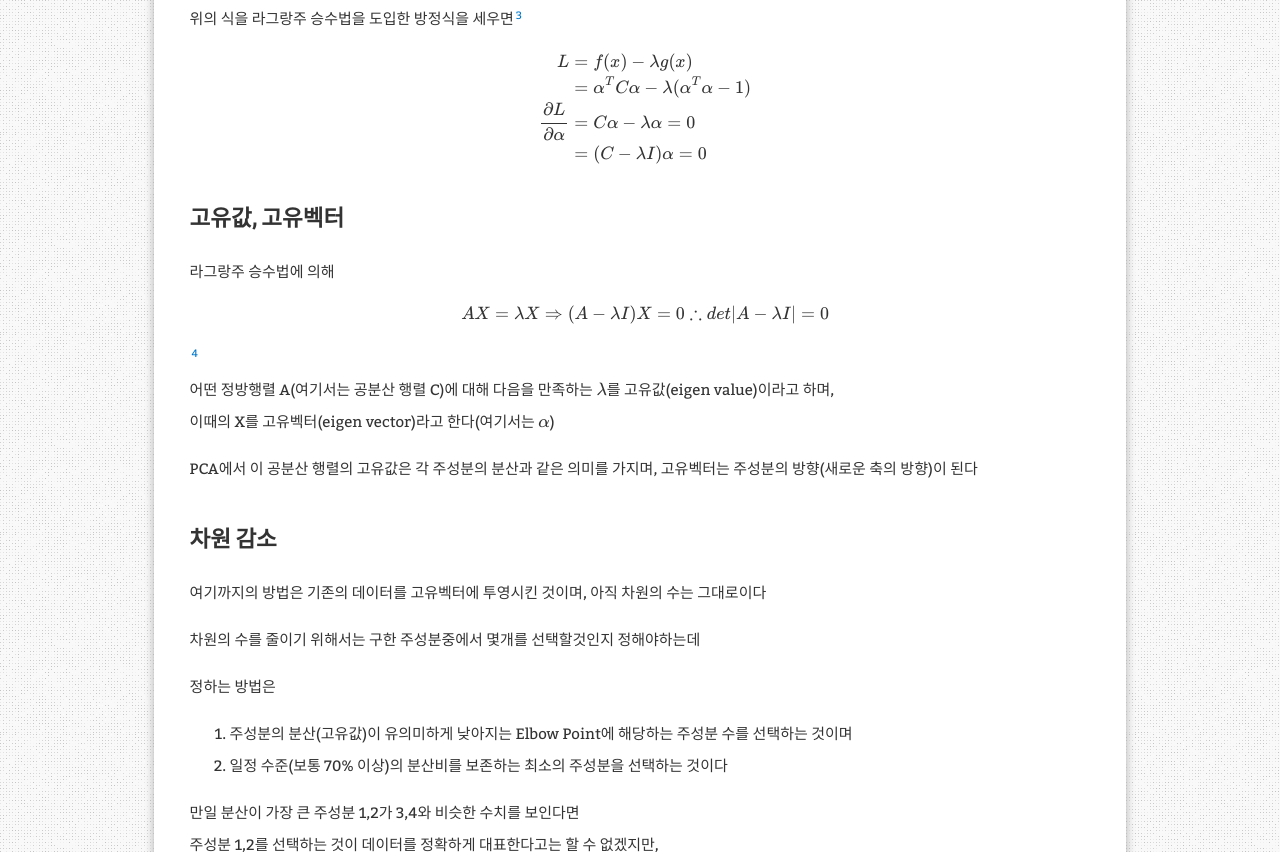
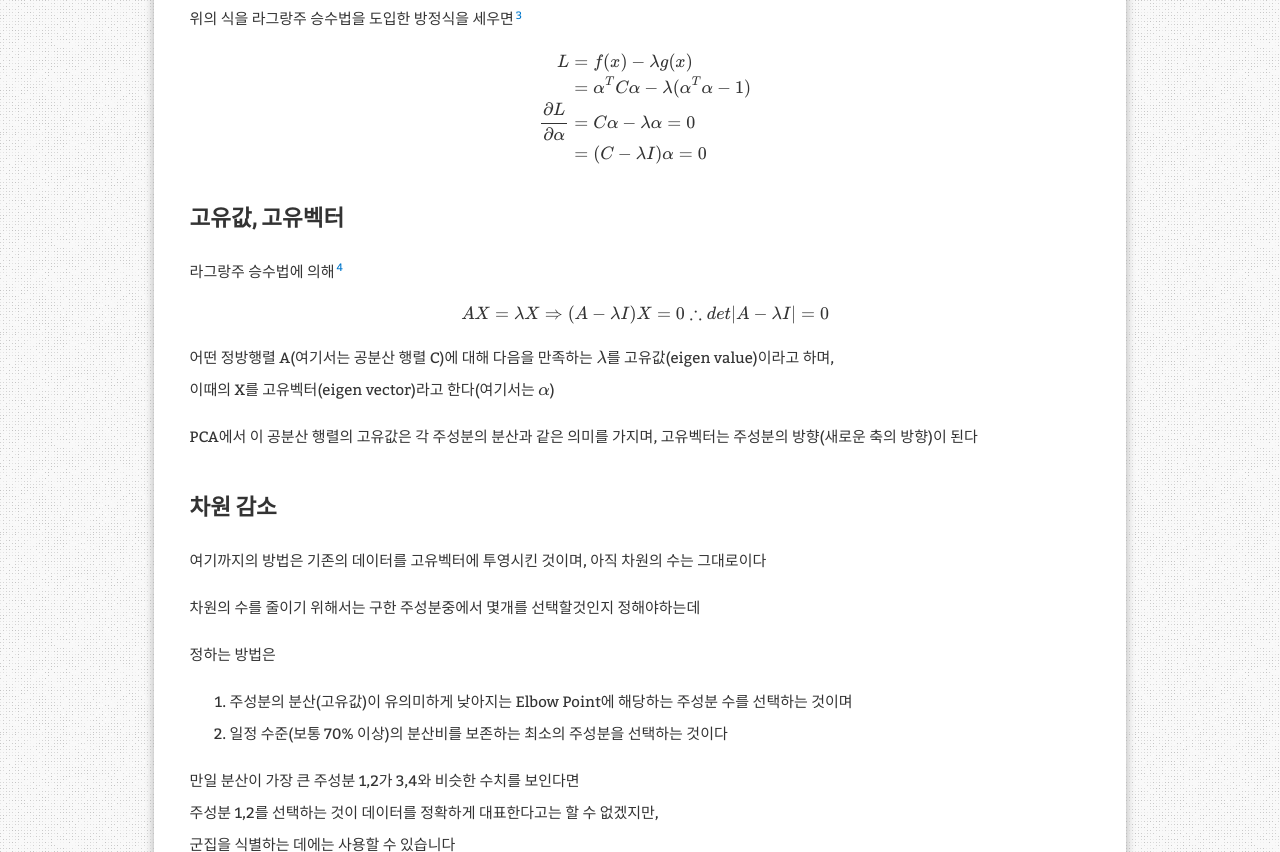
Before and after one commit to aristohyun/aristohyun.github.io, a Jekyll site: the page built from _posts/2021-07-31-PCA.md, in a window 1280 px wide and 900 px high, scrolled down 2466 px, cut to the strip 0-852 px from the top of the window. Built offline with Jekyll 4.4.1, drawn with Linux system fonts in a browser that asks for light colours; formulas are drawn with MathJax 3; comment, search, counter and statistics services are not loaded.

Commit message:
Update 2021-07-31-PCA.md

```diff
--- a/_posts/2021-07-31-PCA.md
+++ b/_posts/2021-07-31-PCA.md
@@ -81,10 +81,11 @@ PCA는 주성분 Z의 분산이 최대가 되어야 한다. 이때 Z는 $\alpha
 
 ## 고유값, 고유벡터
 
-라그랑주 승수법에 의해
+라그랑주 승수법에 의해[^matrix]
 @ AX = \lambda X \Rightarrow  (A-\lambda I)X = 0 \\\
 \therefore det|A-\lambda I|=0
-@[^matrix]
+@
+
 어떤 정방행렬 A(여기서는 공분산 행렬 C)에 대해 다음을 만족하는 $\lambda$를 고유값(eigen value)이라고 하며,
 이때의 X를 고유벡터(eigen vector)라고 한다(여기서는 $\alpha$)
 
```
